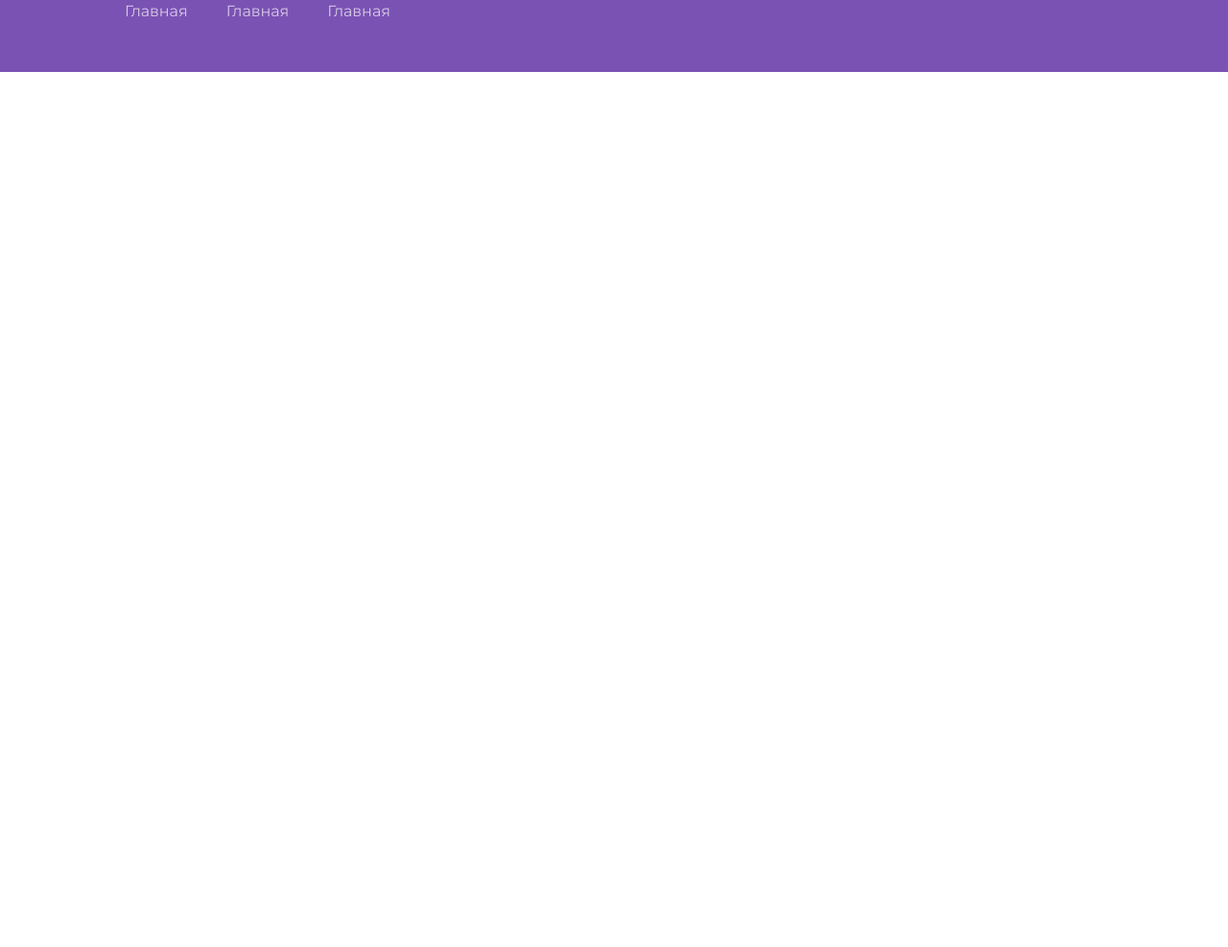
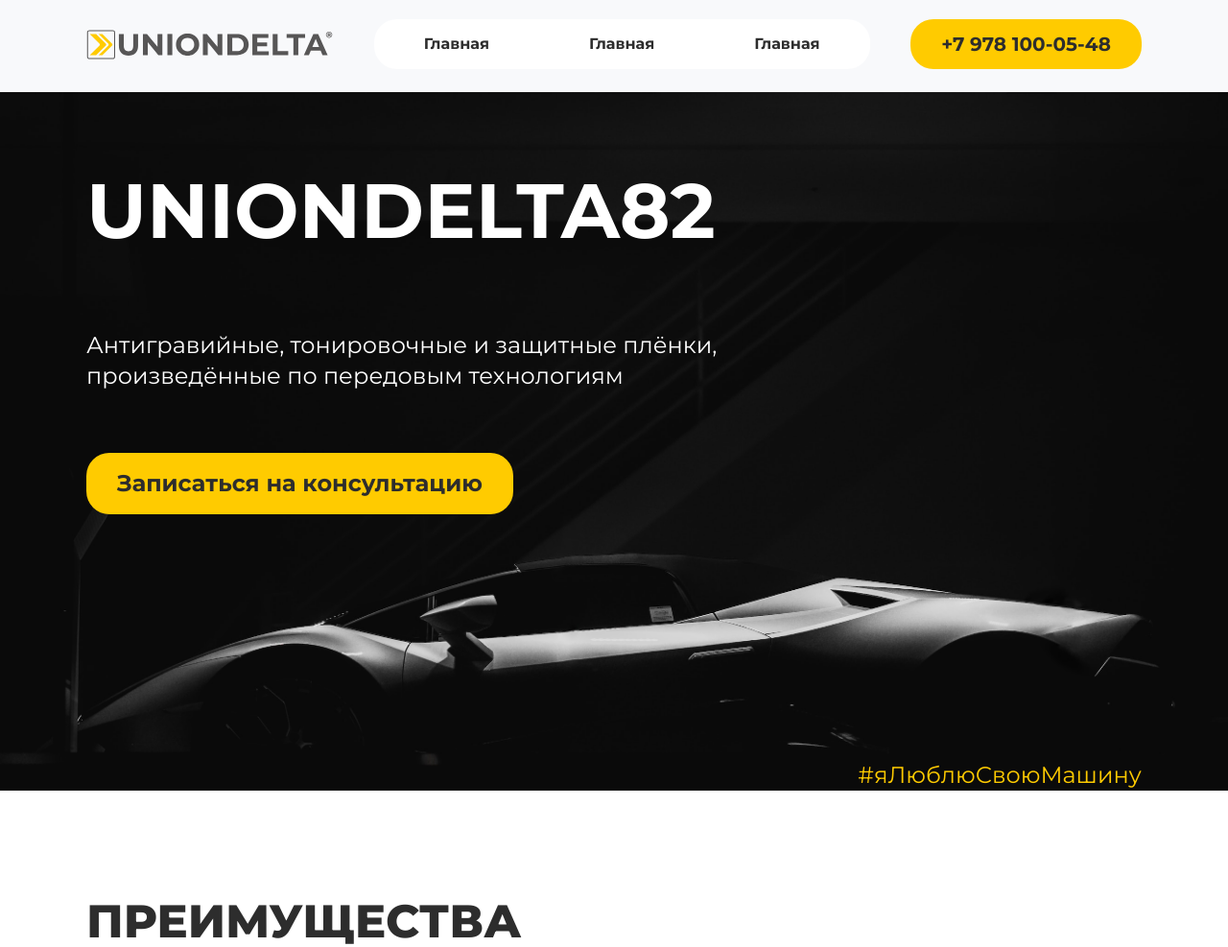
Before and after one commit to AndreyBelozertsev/ud82, a website built with Vite: page ud82/index.html in a window 1280 px wide. Shown: the whole page at 96% size. Before the commit the page ends 800 px from the top, so only its background shows below. Built offline with nearby package versions, Linux system fonts and the light colour scheme.

Commit message:
SecondCommit

```diff
--- a/ud82/index.html
+++ b/ud82/index.html
@@ -8,11 +8,11 @@
   </head>
   <body>
       <header>
-      <nav class="navbar">
+          <nav class="navbar pt-5 pb-6">
               <div class="container">
                   <div class="navbar__wrap">
                       <a class="logo" href="#" rel="home">
-                      <img src="">
+                          <img src="./src/images/logo.svg">
                       </a>
                       <div class="hamb">
                           <div class="hamb__field" id="hamb">
@@ -21,17 +21,44 @@
                               <span class="bar"></span>
                           </div>
                       </div>
-                  <ul class="menu container" id="menu">
-                      <li><a href="#" class="menu_active">Главная</a></li>
-                      <li><a href="#">Главная</a></li>
-                      <li><a href="#">Главная</a></li>
+                      <ul class="menu rounded-3xl" id="menu">
+                          <li class="px-8 py-3"><a href="#" class="menu_active">Главная</a></li>
+                          <li class="px-8 py-3"><a href="#">Главная</a></li>
+                          <li class="px-8 py-3"><a href="#">Главная</a></li>
                       </ul>
+                      <div class="flex">
+                          <a class="py-3 px-8 rounded-3xl text-carbonFiber text-xl font-bold bg-philippineYellow" href="tel:+7 978 100-05-48">+7 978 100-05-48</a>
+                      </div>
                   </div>
               </div>
               <div class="popup" id="popup"></div>
           </nav>
       </header>
     <main>
+        <section class="mt-16 bg-center bg-cover" style="background-image: url('./src/images/hero.jpeg');">
+            <div class="container">
+                <div class="pb-20 pt-24">
+                  <div class="pb-16">
+                      <h1 class="text-white text-[80px] font-bold">UNIONDELTA82</h1>
+                  </div>
+                  <div class="pb-16">
+                      <p class="text-white text-2xl">Антигравийные, тонировочные и защитные плёнки,<br>произведённые по передовым технологиям</p>
+                  </div>
+                  <div class="pb-44">
+                      <button class="py-4 px-8 font-bold text-carbonFiber text-2xl bg-philippineYellow rounded-3xl">Записаться на консультацию</button>
+                  </div>
+                </div>
+                <div class="flex justify-end">
+                    <p class="text-philippineYellow text-2xl">#яЛюблюСвоюМашину</p>
+                </div>
+            </div>
+        </section>
+        <section class="py-28">
+            <div class="container">
+                <h2 class="text-carbonFiber text-5xl uppercase font-extrabold">преимущества</h2>
+            </div>
+
+        </section>
 
     </main>
 
--- a/ud82/main.js
+++ b/ud82/main.js
@@ -1,3 +1,2 @@
 import './src/js/app.js';
-import './style.css';
-import './src/css/main.css';
+import './src/css/app.css';
--- a/ud82/package.json
+++ b/ud82/package.json
@@ -11,6 +11,8 @@
   "devDependencies": {
     "autoprefixer": "^10.4.14",
     "postcss": "^8.4.21",
+    "postcss-nesting": "^11.2.1",
+    "postcss-simple-vars": "^7.0.1",
     "tailwindcss": "^3.2.7",
     "vite": "^4.2.0"
   }
--- a/ud82/postcss.config.cjs
+++ b/ud82/postcss.config.cjs
@@ -1,6 +1,8 @@
 module.exports = {
     plugins: {
       tailwindcss: {},
+      'postcss-simple-vars':{},
       autoprefixer: {},
+      'postcss-nesting': {},
     }
 }
--- /dev/null
+++ b/ud82/src/css/app.css
@@ -0,0 +1,5 @@
+@import './scss/main.scss';
+
+@tailwind base;
+@tailwind components;
+@tailwind utilities;
--- a/ud82/src/css/scss/navmenu.scss
+++ b/ud82/src/css/scss/_navmenu.scss
@@ -3,8 +3,9 @@
   left: 0;
   top: 0;
   width: 100%;
-  height: 75px;
-  background: #7a52b3;
+  padding-top: 23px;
+  padding-bottom: 19px;
+  background: $springtimeRain;
 }
 
 .navbar__wrap {
@@ -23,16 +24,19 @@
 
 .logo {
   text-decoration: none;
-  color: #fff;
+  color: $white;
   font-size: 20px;
   font-weight: bold;
   text-transform: uppercase;
   display: flex;
   align-items: center;
 }
-
+.menu {
+  background-color: $white;
+}
 .menu > li > a {
   text-decoration: none;
+  color:$carbonFiber;
 }
 
 .navbar__wrap .menu {
@@ -46,13 +50,14 @@
 
 .navbar__wrap .menu > li > a {
   display: flex;
+  font-weight: bold;
   align-items: center;
   padding: 0 20px;
-  color: rgba(255, 255, 255, 0.7);
+  color: $carbonFiber;
 }
 
 .navbar__wrap .menu > li > a:hover {
-  color: rgba(255, 255, 255, 1);
+  color: $white;
 }
 
 @media (max-width: 1000px) {
@@ -75,7 +80,7 @@
     width: 30px;
     height: 3px;
     margin: 6px auto;
-    background-color: #fff;
+    background-color: $white;
     transition: 0.2s;
   }
 
@@ -85,7 +90,7 @@
     left: -100%;
     width: 100%;
     height: 100%;
-    background-color: #fff;
+    background-color: $white;
     z-index: 100;
     display: flex;
     transition: 0.3s;
@@ -101,7 +106,7 @@
     display: flex;
     flex-direction: column;
     align-items: center;
-    justify-content: start;
+    justify-content: flex-start;
     padding: 50px 0;
     overflow: auto;
   }
--- /dev/null
+++ b/ud82/src/css/scss/_root.scss
@@ -0,0 +1,5 @@
+$springtimeRain: #F8F9FB;
+$philippineYellow: #ffcb00;
+$stoneColdGray: #575656;
+$carbonFiber: #2d2d2d;
+$white: #fff;
--- /dev/null
+++ b/ud82/src/css/scss/main.scss
@@ -0,0 +1,9 @@
+@import url('https://fonts.googleapis.com/css2?family=Montserrat:wght@400;500;600;700;800&display=swap');
+
+@import './_root.scss';
+@import './_navmenu.scss';
+@import './_index.scss';
+
+body{
+    font-family: 'Montserrat', sans-serif;
+}
--- a/ud82/style.css
+++ /dev/null
@@ -1,3 +0,0 @@
-@tailwind base;
-@tailwind components;
-@tailwind utilities;
--- a/ud82/tailwind.config.cjs
+++ b/ud82/tailwind.config.cjs
@@ -16,7 +16,14 @@
         DEFAULT: '20px'
       },
     },
-    extend: {},
+    extend: {
+      colors: {
+        springtimeRain: "#F8F9FB",
+        philippineYellow: "#ffcb00",
+        stoneColdGray: "#575656",
+        carbonFiber: "#2d2d2d",
+      }
+    },
   },
   plugins: [],
 }
```
Also changed, not shown: ud82/src/css/main.css (deleted), ud82/src/css/scss/_index.scss (added), ud82/src/images/hero.jpeg (added), ud82/src/images/logo.svg (added), 3 other files. Lines whose indentation alone changed are shown as unchanged.
